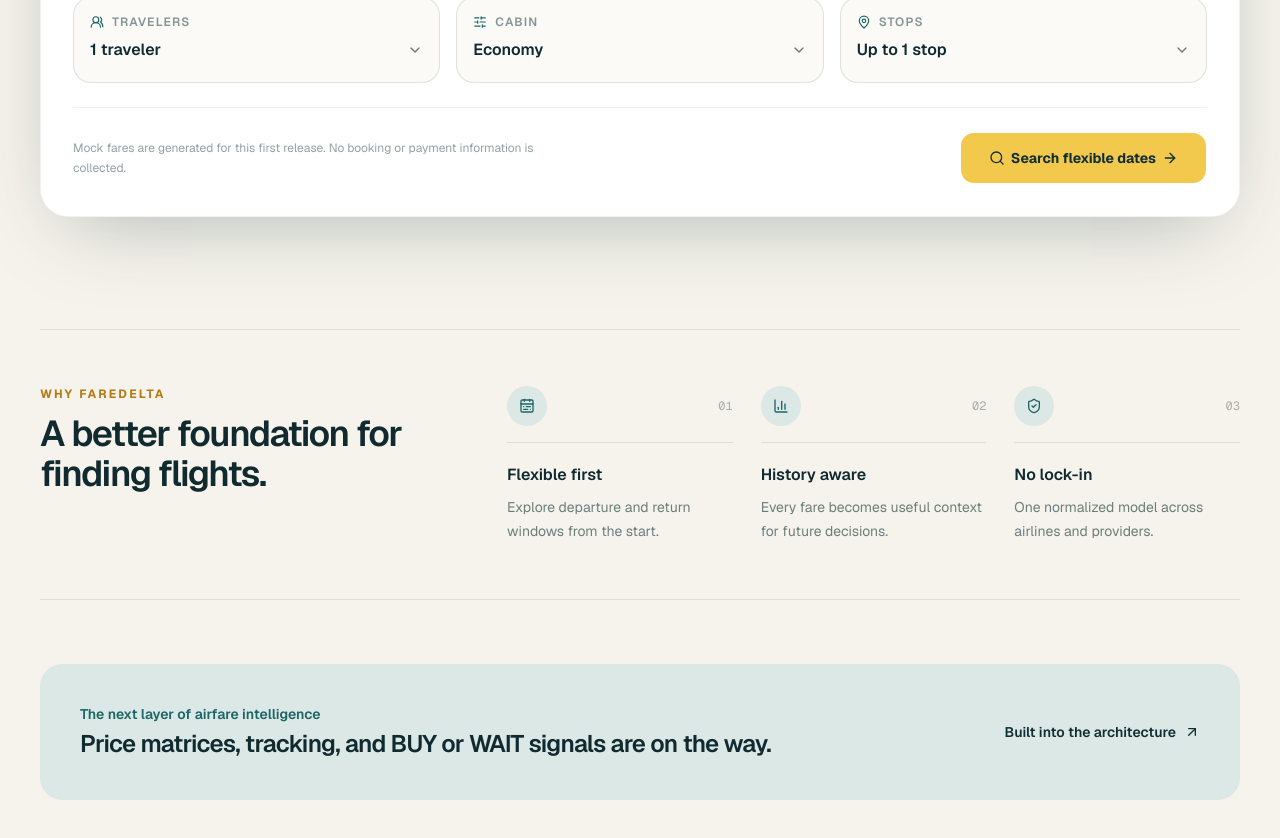
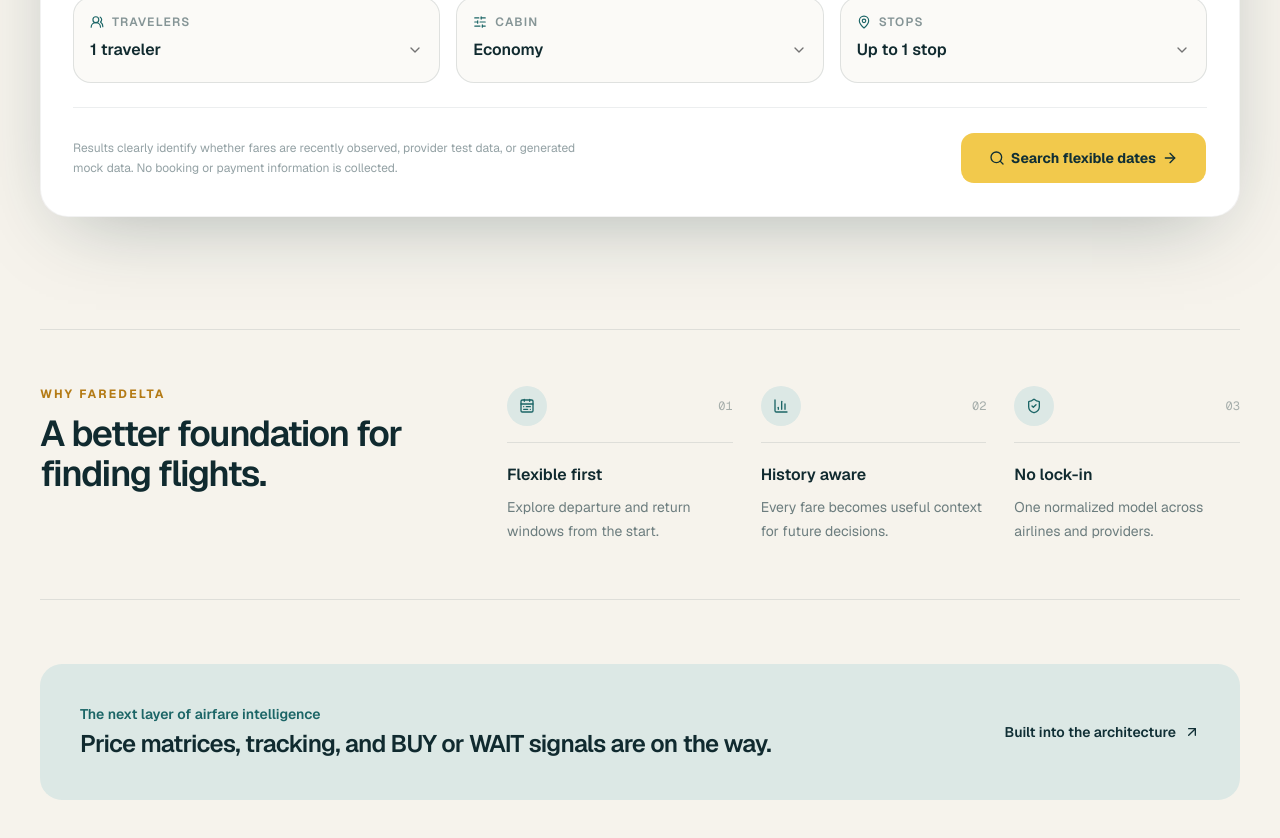
Before and after one commit to Luseefor/faredelta, a Next.js app in the folder frontend/: page / in a window 1280 px wide. Shown: the part 840-1678 px from the top of the page. Built offline with nearby package versions, Linux system fonts and the light colour scheme.

Commit message:
feat(web): show honest fare source labels

```diff
--- a/frontend/src/components/flight-offer-card.tsx
+++ b/frontend/src/components/flight-offer-card.tsx
@@ -12,6 +12,11 @@
   const departure = new Date(offer.departure_time); const arrival = new Date(offer.arrival_time);
   const price = new Intl.NumberFormat("en-US", { style: "currency", currency: offer.currency, maximumFractionDigits: 0 }).format(offer.price);
   const stopLabel = offer.stops === 0 ? "Nonstop" : `${offer.stops} stop${offer.stops > 1 ? "s" : ""}`;
+  const sourceLabel = offer.provider.includes("recently observed")
+    ? "Recently observed"
+    : offer.provider.includes("Mock")
+      ? "Mock fare"
+      : "Provider fare";
   return (
     <Card className="group overflow-hidden rounded-2xl border-[#102f35]/10 bg-white py-0 shadow-none transition-all hover:-translate-y-0.5 hover:border-[#1b6566]/35 hover:shadow-[0_16px_40px_-24px_rgba(16,47,53,.35)]">
       <CardContent className="p-0">
@@ -35,7 +40,7 @@
 
           <div className="flex items-center justify-between border-t border-[#102f35]/8 bg-[#f2c94c]/12 p-5 lg:block lg:border-t-0 lg:border-l lg:p-6 lg:text-right">
             <div><p className="text-3xl font-bold tracking-[-0.05em] text-[#102f35]">{price}</p><p className="mt-1 text-xs text-[#102f35]/45">per traveler · round trip</p></div>
-            <div className="mt-0 flex items-center gap-2 text-xs font-medium text-[#1b6566] lg:mt-8 lg:justify-end"><Sparkles className="size-3.5" aria-hidden />Mock fare</div>
+            <div className="mt-0 flex items-center gap-2 text-xs font-medium text-[#1b6566] lg:mt-8 lg:justify-end"><Sparkles className="size-3.5" aria-hidden />{sourceLabel}</div>
           </div>
         </div>
       </CardContent>
--- a/frontend/src/components/flight-results.tsx
+++ b/frontend/src/components/flight-results.tsx
@@ -157,11 +157,14 @@
       <div className="flex flex-col gap-3 sm:flex-row sm:items-end sm:justify-between">
         <div>
           <p className="text-sm text-muted-foreground">
-            {selectedPair ? `${offers.length} of ${data.result_count}` : data.result_count} mock offers
+            {selectedPair ? `${offers.length} of ${data.result_count}` : data.result_count} offers
           </p>
           <h2 className="text-xl font-semibold">
             {request.origin} to {request.destination}
           </h2>
+          <p className="mt-1 text-xs text-muted-foreground">
+            Source: {data.providers.join(", ")}
+          </p>
         </div>
         <div className="flex flex-wrap items-center gap-3">
           <TrackRouteButton request={request} />
--- a/frontend/src/components/flight-search-form.tsx
+++ b/frontend/src/components/flight-search-form.tsx
@@ -71,7 +71,7 @@
         {error ? <Alert variant="destructive" role="alert" className="mt-5"><AlertTitle>Check your search</AlertTitle><AlertDescription>{error}</AlertDescription></Alert> : null}
 
         <div className="mt-6 flex flex-col gap-4 border-t border-[#102f35]/8 pt-6 sm:flex-row sm:items-center sm:justify-between">
-          <p className="max-w-lg text-xs leading-5 text-[#102f35]/45">Mock fares are generated for this first release. No booking or payment information is collected.</p>
+          <p className="max-w-lg text-xs leading-5 text-[#102f35]/45">Results clearly identify whether fares are recently observed, provider test data, or generated mock data. No booking or payment information is collected.</p>
           <Button type="submit" size="lg" className="h-13 rounded-xl bg-[#f2c94c] px-7 font-bold text-[#102f35] shadow-none hover:bg-[#e8bc37]">
             <Search className="size-4" aria-hidden /> Search flexible dates <ArrowRight className="size-4" aria-hidden />
           </Button>
```
